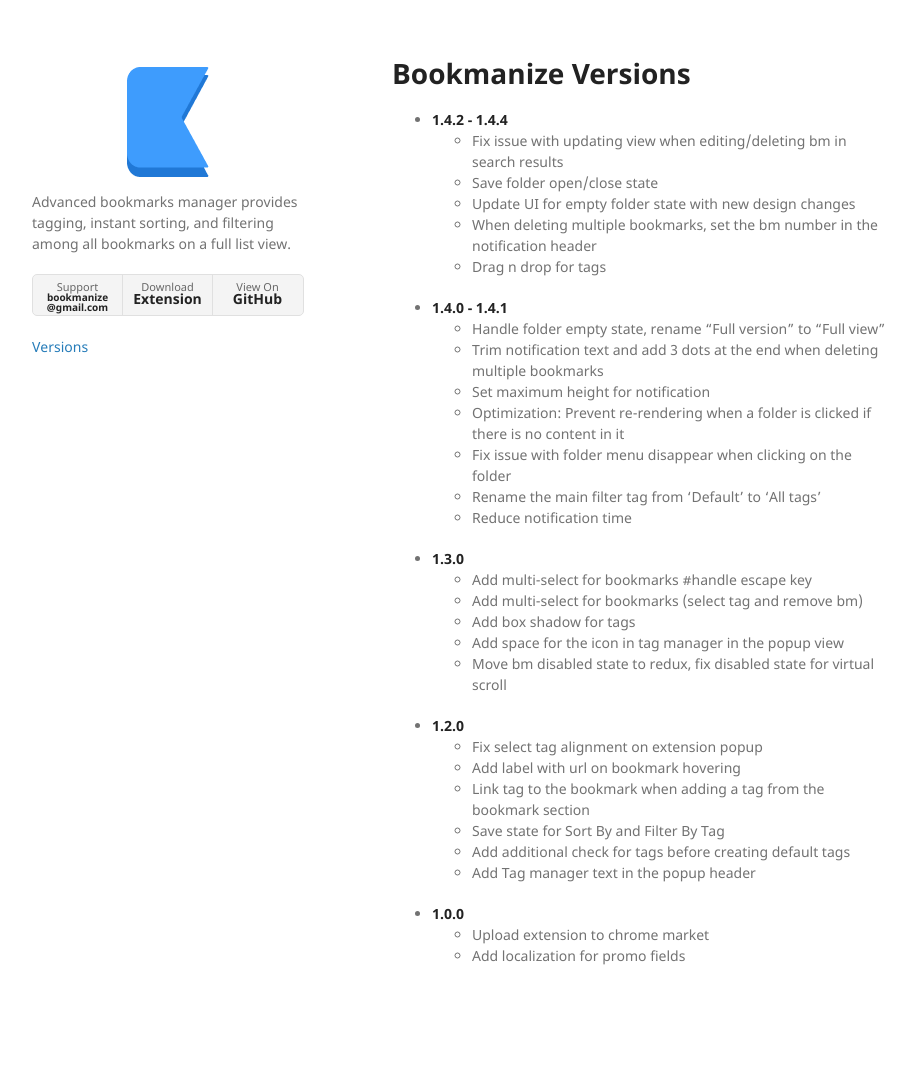
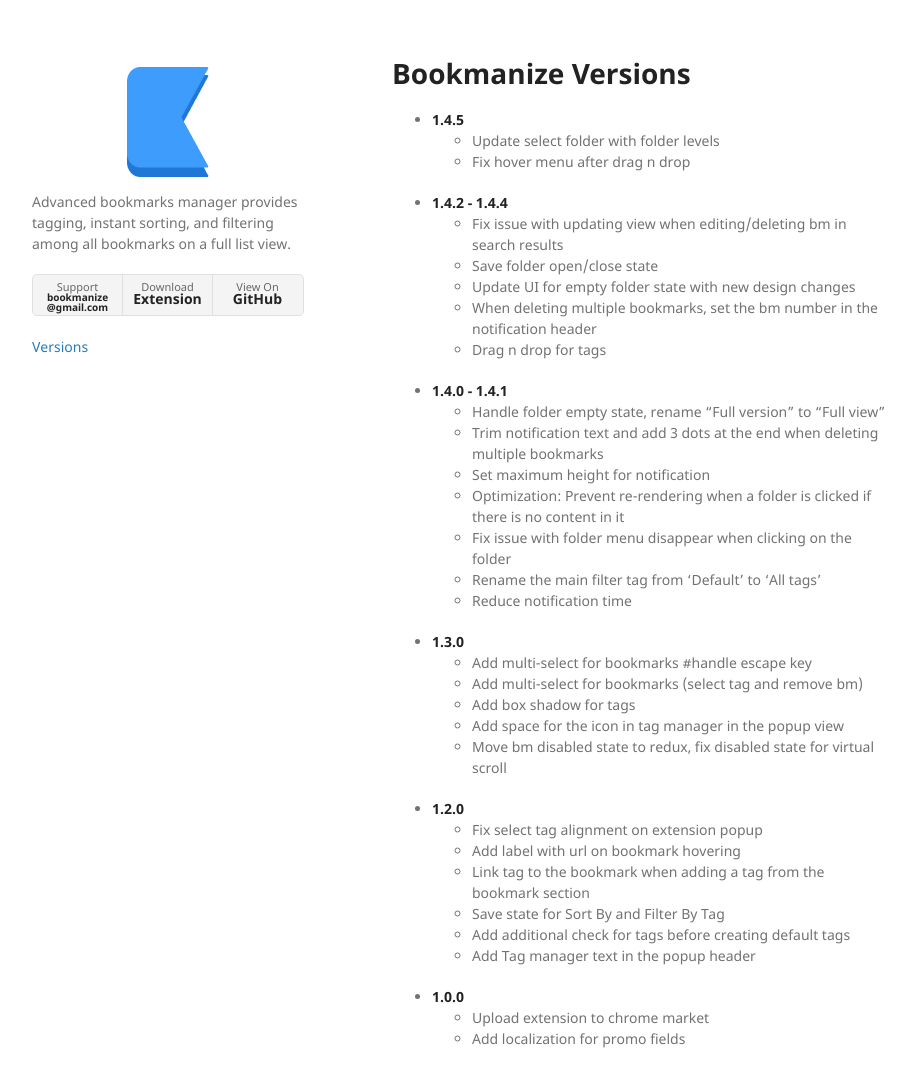
Before and after one commit to bookmanize/bookmanize.github.io, a Jekyll site: the page built from versions.md, in a window 1280 px wide and 1119 px high. Shown: the top 1087 px of the window, without its empty margins (178-1093 px from the left). Built offline with Jekyll 4.4.1, drawn with Linux system fonts in a browser that asks for light colours.

Commit message:
Update versions.md

```diff
--- a/versions.md
+++ b/versions.md
@@ -4,6 +4,9 @@
 ---
 
 # Bookmanize Versions
+ - **1.4.5**
+    - Update select folder with folder levels
+    - Fix hover menu after drag n drop
  - **1.4.2 - 1.4.4**
     - Fix issue with updating view when editing/deleting bm in search results
     - Save folder open/close state
```
